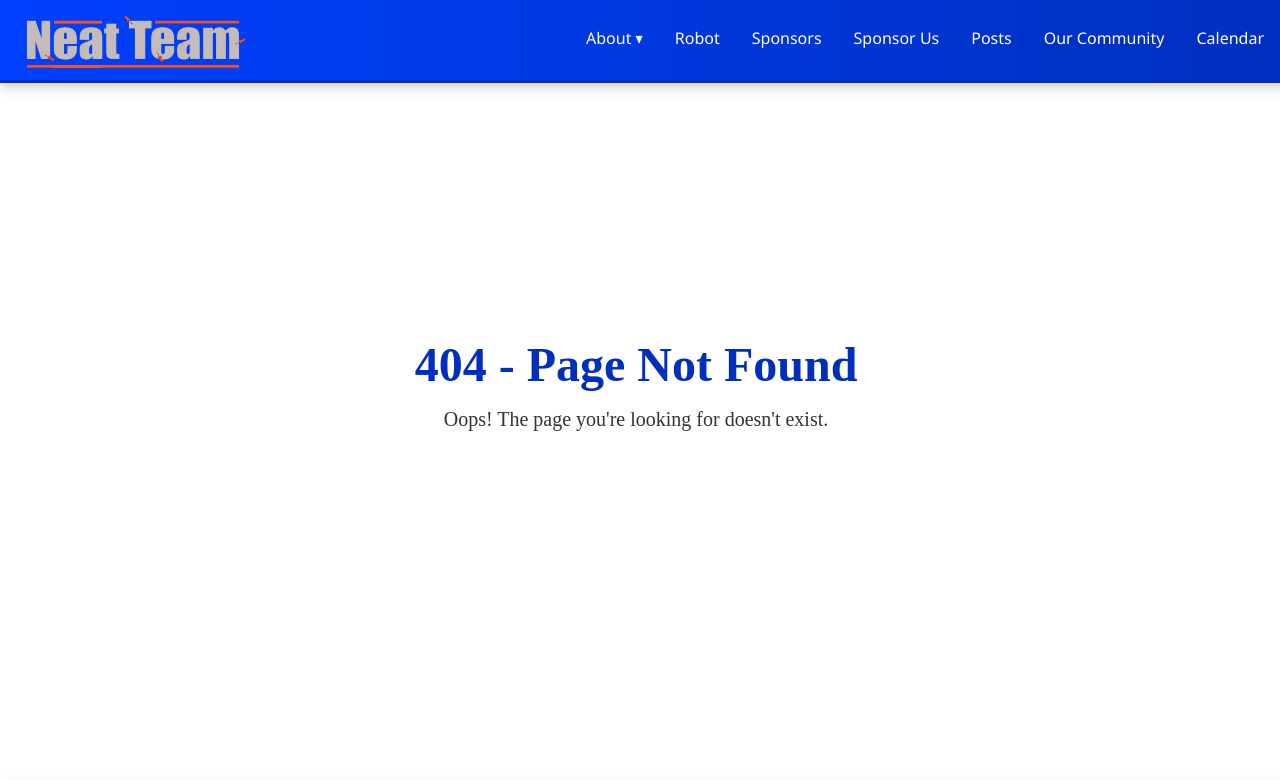
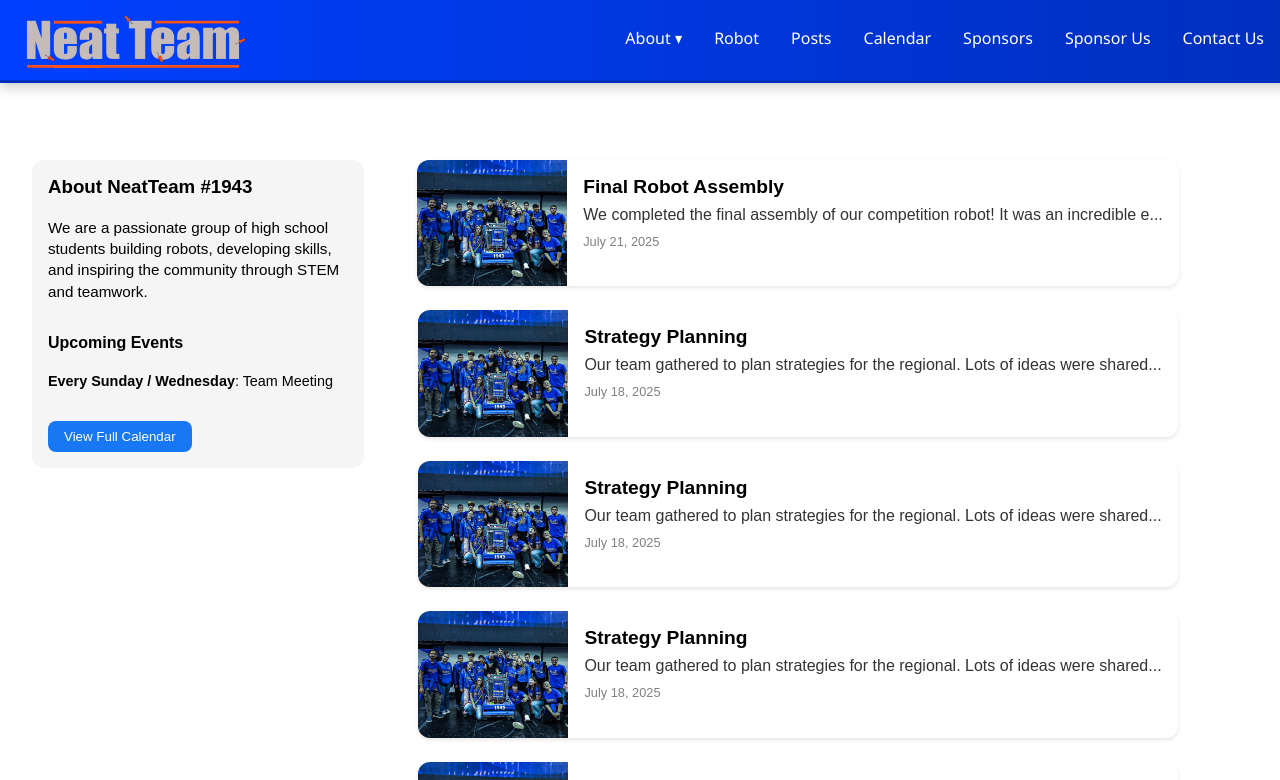
Before and after one commit to NeatTeam1943/NeatTeam-Website, a React (Vite) app: page /posts in a window 1280 px wide. Shown: the top 780 px of the page. Built offline with nearby package versions, Linux system fonts and the light colour scheme.

Commit message:
added Posts
fixed a little bit of the css in landing and added the posts page

```diff
--- a/src/App.jsx
+++ b/src/App.jsx
@@ -8,6 +8,7 @@ import AboutTeam from './jsx files/pages/AboutTeam.jsx';
 import AboutFirst from './jsx files/pages/AboutFirst.jsx';
 import NotFound from './jsx files/pages/NotFound.jsx';
 import Calendar from './jsx files/pages/Calendar.jsx';
+import Posts from './jsx files/pages/Posts.jsx';
 
 
 function App() {
@@ -20,6 +21,7 @@ function App() {
                 <Route path="/about/team" element={<AboutTeam />} />
                 <Route path="/about/first" element={<AboutFirst />} />
                 <Route path="/calendar" element={<Calendar />}></Route>
+                <Route path="/posts" element={<Posts />}></Route>
 
                 <Route path="*" element={<NotFound />} />
             </Routes>
--- a/src/css files/pages/Landing.css
+++ b/src/css files/pages/Landing.css
@@ -3,6 +3,10 @@
   font-family: 'Segoe UI', Tahoma, Geneva, Verdana, sans-serif;
   color: black;
   place-items: center;
+}
+
+.homepage_container {
+  max-width: 1200px;
 }
 
 .group-photo {
--- /dev/null
+++ b/src/css files/pages/Posts.css
@@ -0,0 +1,151 @@
+.page-layout {
+    display: flex;
+    /*max-width: 1200px;*/
+    /*margin: 2rem auto;*/
+    padding-top: 10rem;
+    padding-bottom: 20rem;
+    padding-left: 2rem;
+    gap: 2rem;
+    font-family: sans-serif;
+}
+
+/* Sidebar */
+.sidebar {
+    flex: 1;
+    min-width: 250px;
+    max-width: 300px;
+    background: #f5f5f5;
+    padding: 1rem;
+    border-radius: 12px;
+    height: fit-content;
+}
+
+.team-info h3 {
+    margin-top: 0;
+}
+
+.team-info p {
+    font-size: 0.95rem;
+    line-height: 1.4;
+}
+
+.mini-calendar {
+    margin-top: 2rem;
+}
+
+.mini-calendar ul {
+    list-style: none;
+    padding-left: 0;
+    font-size: 0.9rem;
+    margin-bottom: 1rem;
+}
+
+.mini-calendar li {
+    margin-bottom: 0.5rem;
+}
+
+.mini-calendar button {
+    background: #1877f2;
+    color: white;
+    border: none;
+    padding: 0.5rem 1rem;
+    border-radius: 8px;
+    cursor: pointer;
+}
+
+/* Posts Section */
+.posts-section {
+    flex: 2;
+    padding-right: 5rem;
+    place-items: center;
+    display: flex;
+    flex-direction: column;
+    gap: 1.5rem;
+}
+/* Modal view */
+.post-modal {
+    position: fixed;
+    top: 0;
+    left: 0;
+    width: 100%;
+    height: 100%;
+    background: rgba(0,0,0,0.7);
+    display: flex;
+    align-items: center;
+    justify-content: center;
+    z-index: 1000;
+}
+
+.post-modal-content {
+    background: white;
+    padding: 2rem;
+    border-radius: 12px;
+    max-width: 600px;
+    width: 90%;
+    position: relative;
+    max-height: 90vh;
+    overflow-y: auto;
+}
+
+.post-modal-content img {
+    width: 100%;
+    border-radius: 8px;
+    margin-bottom: 1rem;
+}
+
+.post-modal-content h2 {
+    margin-top: 0;
+}
+
+.post-modal-content p {
+    margin: 1rem 0;
+}
+
+.post-modal-content span {
+    font-size: 0.85rem;
+    color: gray;
+}
+
+.close-btn {
+    position: absolute;
+    top: 10px;
+    right: 15px;
+    background: none;
+    border: none;
+    font-size: 1.5rem;
+    cursor: pointer;
+    color: #333;
+}
+
+.post-row {
+    display: flex;
+    background: white;
+    border-radius: 12px;
+    overflow: hidden;
+    box-shadow: 0 2px 4px rgba(0,0,0,0.1);
+}
+
+.post-row img {
+    width: 150px;
+    object-fit: cover;
+}
+
+.post-text {
+    padding: 1rem;
+    flex: 1;
+}
+
+.post-text h3 {
+    margin: 0;
+    font-size: 1.2rem;
+}
+
+.post-text p {
+    margin: 0.5rem 0;
+    color: #333;
+}
+
+.post-text span {
+    font-size: 0.8rem;
+    color: gray;
+}
--- a/src/index.css
+++ b/src/index.css
@@ -1,6 +1,7 @@
-html {
+html, body, #root {
     /*margin-left: 12rem;*/
-
+    height: 100%;
+    margin: 0;
 }
 
 * {
--- a/src/jsx files/Nav.jsx
+++ b/src/jsx files/Nav.jsx
@@ -17,11 +17,11 @@ export default function Nav() {
                     </div>
                 </div>
                 <Link to="/robot">Robot</Link>
+                <Link to="/posts">Posts</Link>
+                <Link to="/calendar">Calendar</Link>
                 <Link to="/sponsors">Sponsors</Link>
                 <Link to="/sponsor-us">Sponsor Us</Link>
-                <Link to="/posts">Posts</Link>
-                <Link to="/community">Our Community</Link>
-                <Link to="/calendar">Calendar</Link>
+                <Link to="/contact-us">Contact Us</Link>
             </nav>
         </section>
     );
--- a/src/jsx files/pages/Landing.jsx
+++ b/src/jsx files/pages/Landing.jsx
@@ -5,6 +5,7 @@ import {Link} from "react-router-dom";
 export default function Landing() {
     return (
         <div className={"homepage"}>
+            <div className={"homepage_container"}>
                 <section className="section-with-img">
                     <div className="text">
                         <about-short>
@@ -36,12 +37,13 @@ export default function Landing() {
                     </div>
                 </section>
 
+            </div>
             <section className="sponsor-section" id="sponsors">
                 <h2>Our Sponsors</h2>
                 <div className="sponsor-marquee">
                     <div className="sponsor-track">
                         {[...Array(4)].map((_, i) => (
-                            <div className="sponsor-strip" key={i}>
+                            <div className="sponsor-strip" >
                                 <img src="public/Sponsors/Innoviz-Logo.png" alt="Innoviz" />
                                 <img src="public/Sponsors/FIRST-LOGO.png" alt="FIRST" />
                                 <img src="public/Sponsors/kornit-vertical-logo-01.png" alt="Kornit" />
--- /dev/null
+++ b/src/jsx files/pages/Posts.jsx
@@ -0,0 +1,122 @@
+import React, { useState } from 'react';
+import '../../css files/pages/Posts.css';
+import { useNavigate } from 'react-router-dom';
+
+
+export default function Posts() {
+    const navigate = useNavigate();
+    const [expandedPost, setExpandedPost] = useState(null);
+
+    const events = [ // need to be changed to take events from the calendar
+        { date: 'Every Sunday / Wednesday', title: 'Team Meeting' },
+    ];
+
+    const posts = [
+        {
+            title: 'Final Robot Assembly',
+            text: 'We completed the final assembly of our competition robot! It was an incredible effort by every member of the team over the last 3 weeks. Here are some images of our progress.',
+            date: 'July 21, 2025',
+            image: '../../../public/NeatTeam/GroupPhoto.jpeg',
+        },
+        {
+            title: 'Strategy Planning',
+            text: 'Our team gathered to plan strategies for the regional. Lots of ideas were shared, and the energy was amazing!',
+            date: 'July 18, 2025',
+            image: '../../../public/NeatTeam/GroupPhoto.jpeg',
+        },
+        {
+            title: 'Strategy Planning',
+            text: 'Our team gathered to plan strategies for the regional. Lots of ideas were shared, and the energy was amazing!',
+            date: 'July 18, 2025',
+            image: '../../../public/NeatTeam/GroupPhoto.jpeg',
+        },
+        {
+            title: 'Strategy Planning',
+            text: 'Our team gathered to plan strategies for the regional. Lots of ideas were shared, and the energy was amazing!',
+            date: 'July 18, 2025',
+            image: '../../../public/NeatTeam/GroupPhoto.jpeg',
+        },
+        {
+            title: 'Strategy Planning',
+            text: 'Our team gathered to plan strategies for the regional. Lots of ideas were shared, and the energy was amazing!',
+            date: 'July 18, 2025',
+            image: '../../../public/NeatTeam/GroupPhoto.jpeg',
+        },
+        {
+            title: 'Strategy Planning',
+            text: 'Our team gathered to plan strategies for the regional. Lots of ideas were shared, and the energy was amazing!',
+            date: 'July 18, 2025',
+            image: '../../../public/NeatTeam/GroupPhoto.jpeg',
+        },
+        {
+            title: 'Strategy Planning',
+            text: 'Our team gathered to plan strategies for the regional. Lots of ideas were shared, and the energy was amazing!',
+            date: 'July 18, 2025',
+            image: '../../../public/NeatTeam/GroupPhoto.jpeg',
+        },
+        {
+            title: 'Strategy Planning',
+            text: 'Our team gathered to plan strategies for the regional. Lots of ideas were shared, and the energy was amazing!',
+            date: 'July 18, 2025',
+            image: '../../../public/NeatTeam/GroupPhoto.jpeg',
+        },
+        {
+            title: 'Strategy Planning',
+            text: 'Our team gathered to plan strategies for the regional. Lots of ideas were shared, and the energy was amazing!',
+            date: 'July 18, 2025',
+            image: '../../../public/NeatTeam/GroupPhoto.jpeg',
+        },
+    ];
+
+    return (
+        <div className="page-layout">
+            <div className="sidebar">
+                <div className="team-info">
+                    <h3>About NeatTeam #1943</h3>
+                    <p>
+                        We are a passionate group of high school students building robots, developing skills, and inspiring the community through STEM and teamwork.
+                    </p>
+                </div>
+
+                <div className="mini-calendar">
+                    <h4>Upcoming Events</h4>
+                    <ul>
+                        {events.map((event, i) => (
+                            <li key={i}>
+                                <strong>{event.date}</strong>: {event.title}
+                            </li>
+                        ))}
+                    </ul>
+                    <button onClick={() => navigate('/calendar')}>
+                        View Full Calendar
+                    </button>
+                </div>
+            </div>
+
+            <div className="posts-section">
+                {posts.map(post => (
+                    <div className="post-row" key={post.id} onClick={() => setExpandedPost(post)}>
+                        <img src={post.image} alt="Post visual" />
+                        <div className="post-text">
+                            <h3>{post.title}</h3>
+                            <p>{post.text.slice(0, 80)}...</p>
+                            <span>{post.date}</span>
+                        </div>
+                    </div>
+                ))}
+            </div>
+
+            {expandedPost && (
+                <div className="post-modal" onClick={() => setExpandedPost(null)}>
+                    <div className="post-modal-content" onClick={e => e.stopPropagation()}>
+                        <button className="close-btn" onClick={() => setExpandedPost(null)}>×</button>
+                        <img src={expandedPost.image} alt="Large view" />
+                        <h2>{expandedPost.title}</h2>
+                        <p>{expandedPost.text}</p>
+                        <span>{expandedPost.date}</span>
+                    </div>
+                </div>
+            )}
+        </div>
+    );
+}
```
Lines whose indentation alone changed are shown as unchanged.
